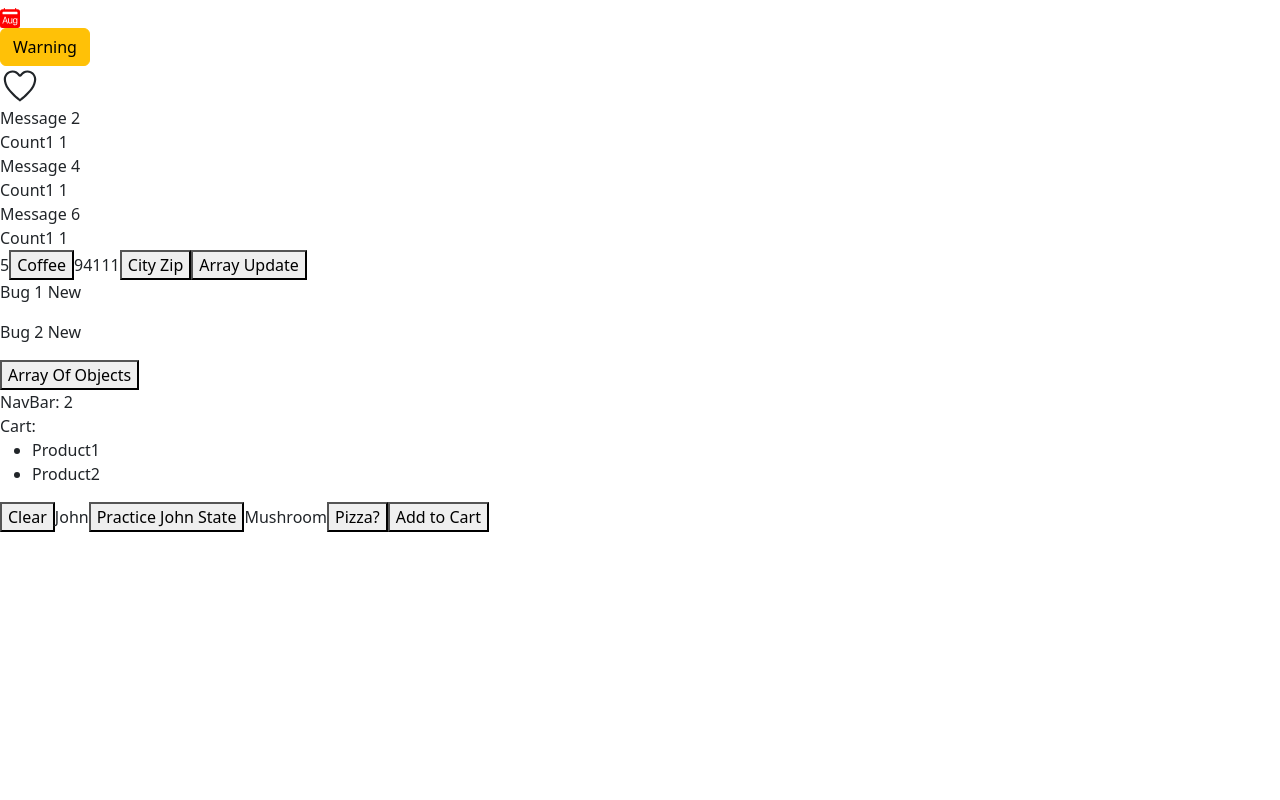
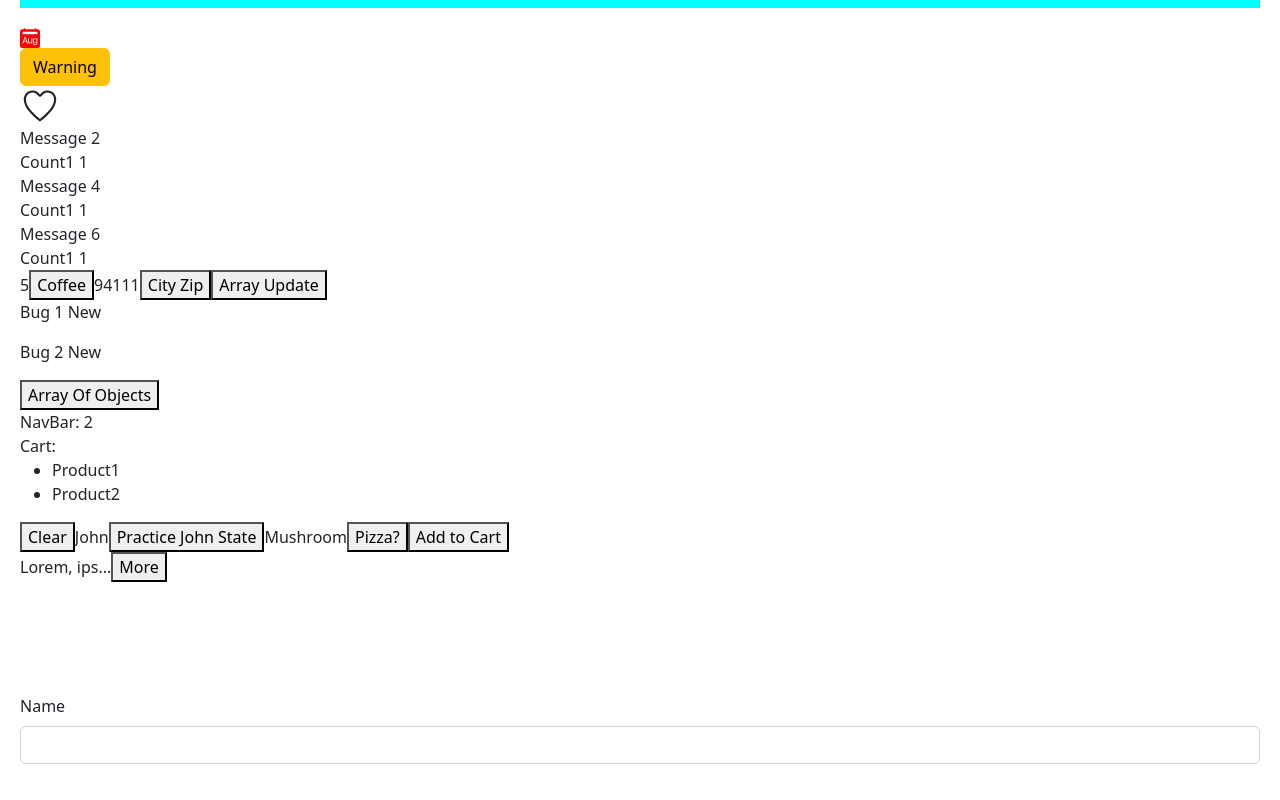
Before and after one commit to Snehil047/React-Mosh, a React (Vite) app in the folder first-react-app/: page / in a window 1280 px wide. Shown: the part 264-1064 px from the top of the page. Before the commit the page ends 800 px from the top, so only its background shows below. Built offline with nearby package versions, Linux system fonts and the light colour scheme.

Commit message:
ExpandableText

```diff
--- a/first-react-app/src/App.tsx
+++ b/first-react-app/src/App.tsx
@@ -8,6 +8,8 @@ import StrictMood from "./components/StrictMood";
 import { produce } from "immer";
 import Navbar from "./components/Navbar";
 import Cart from "./components/Cart";
+import ExpandableText from "./components/ExpandableText";
+import Form from "./components/Form";
 
 function App() {
   let item = ["New york", "LA", "Ohio", "Mumbai"];
@@ -155,6 +157,8 @@ function App() {
     });
   };
 
+  console.log(cart);
+
   return (
     <div>
       <ListGroup
@@ -189,8 +193,25 @@ function App() {
       <button onClick={updateHandler}>Practice John State</button>
       {pizza.toppings}
       <button onClick={pizzHandler}> Pizza?</button>
-
       <button onClick={quantityHandler}> Add to Cart</button>
+      <ExpandableText maxChars={10}>
+        Lorem, ipsum dolor sit amet consectetur adipisicing elit. Voluptatem
+        corrupti nostrum at, nobis doloribus sed accusantium magni inventore
+        officiis molestiae eaque debitis atque maxime vero placeat quibusdam
+        odio, vitae suscipit corporis quae. Fugit nam reiciendis voluptate
+        accusantium consequuntur explicabo debitis placeat hic iste. Hic sequi
+        voluptate accusantium, minus deleniti ea veritatis, non vero fuga ab
+        accusamus, ullam deserunt at aspernatur distinctio facilis maxime
+        officia sed eaque amet quo? Quo iusto alias porro quos corrupti
+        voluptatem saepe fuga ipsa, omnis dignissimos libero. Nulla expedita
+        quae pariatur modi similique corporis harum facere amet numquam eos est
+        a, corrupti quis exercitationem libero aut.
+      </ExpandableText>
+      <br />
+      <br />
+      <br />
+      <br />
+      <Form />
     </div>
   );
 }
--- /dev/null
+++ b/first-react-app/src/components/ExpandableText.tsx
@@ -0,0 +1,22 @@
+import React, { useState } from "react";
+interface Props {
+  children: string;
+  maxChars?: number;
+}
+const ExpandableText = ({ children, maxChars = 100 }: Props) => {
+  const [isExpanded, setExpanded] = useState(false);
+  if (children.length <= maxChars) return <p>{children}</p>;
+
+  const text = isExpanded ? children : children.substring(0, maxChars);
+
+  return (
+    <p>
+      {text}...
+      <button onClick={() => setExpanded(!isExpanded)}>
+        {isExpanded ? "Less" : "More"}
+      </button>
+    </p>
+  );
+};
+
+export default ExpandableText;
--- /dev/null
+++ b/first-react-app/src/components/Form.tsx
@@ -0,0 +1,16 @@
+import React from "react";
+
+const Form = () => {
+  return (
+    <form>
+      <div className="mb-3">
+        <label htmlFor="name" className="form-label">
+          Name
+        </label>
+        <input id="name" type="text" className="form-control" />
+      </div>
+    </form>
+  );
+};
+
+export default Form;
--- a/first-react-app/src/index.css
+++ b/first-react-app/src/index.css
@@ -0,0 +1,3 @@
+body {
+  padding: 20px;
+}
```
